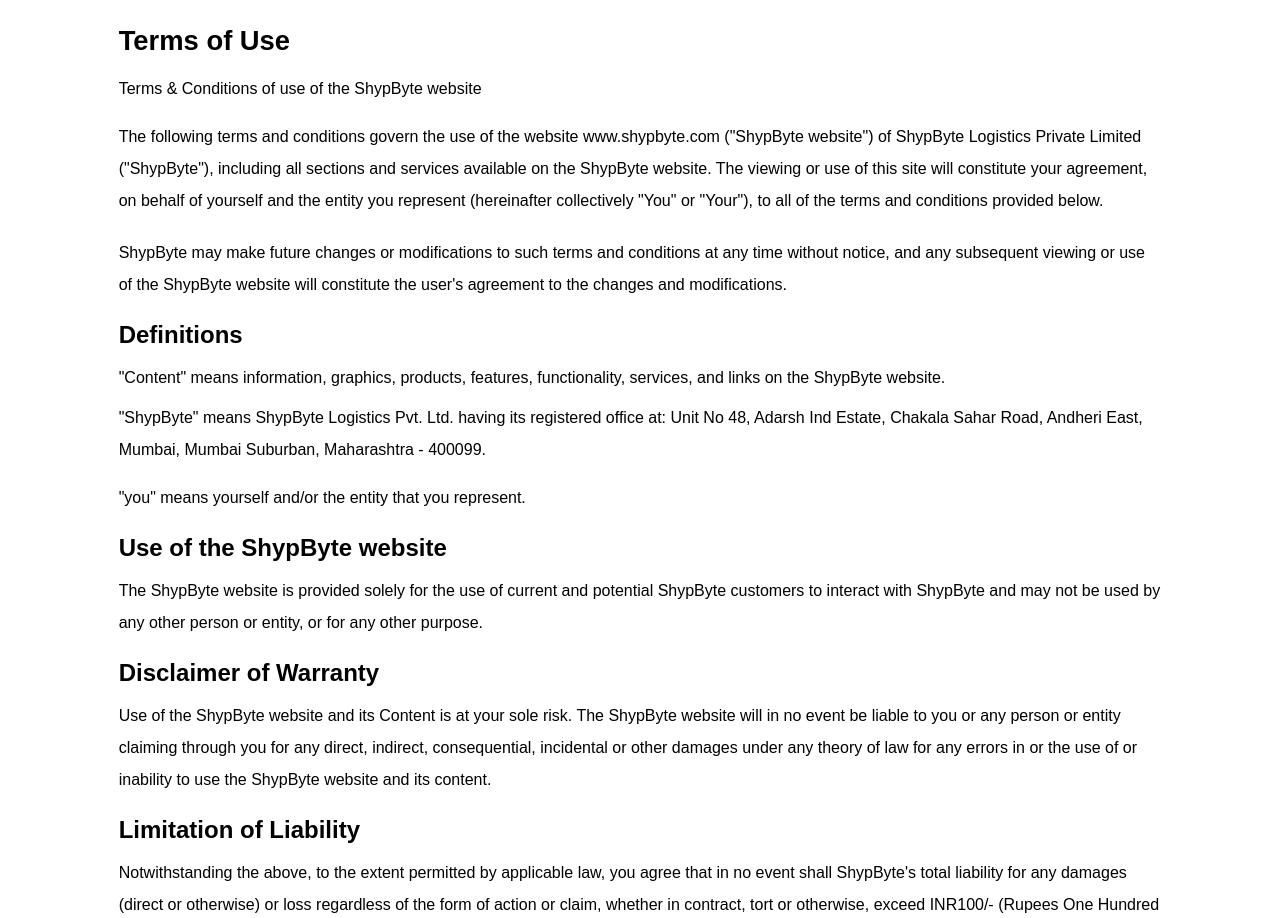
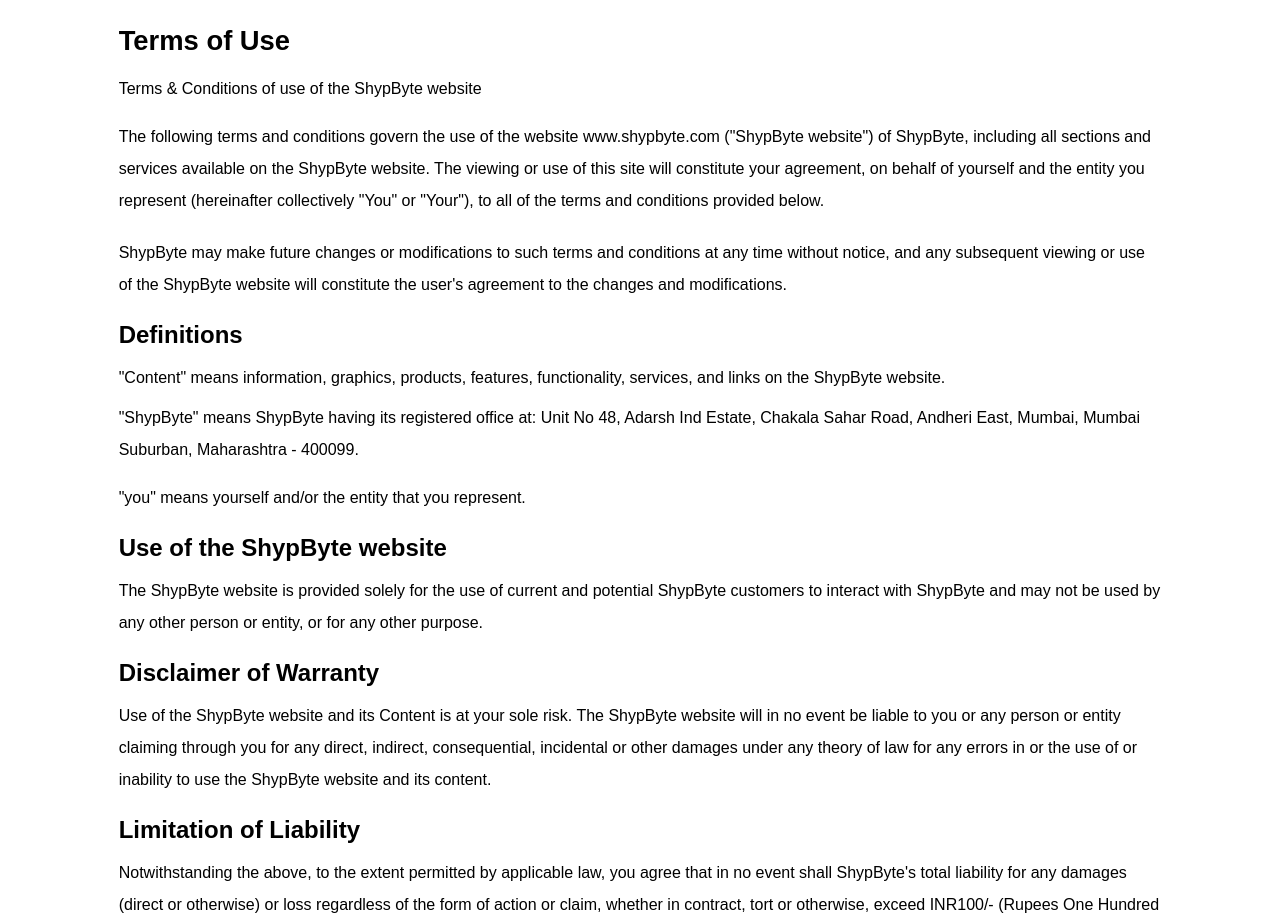
Before and after one commit to STATIC-WEBSITESITD/Shyp-Byte, a React (Vite) app: page /shipping-policy in a window 1280 px wide. Shown: the part 940-1858 px from the top of the page. Built offline with nearby package versions, Linux system fonts and the light colour scheme.

Commit message:
Updated company name

```diff
--- a/src/data/pageMeta.ts
+++ b/src/data/pageMeta.ts
@@ -91,7 +91,7 @@
   "/privacy-policy": {
     title: "Privacy Policy | Shyp Byte",
     description:
-      "ShypByte Logistics Pvt. Ltd. privacy policy. How we collect, use and protect your information on www.shypbyte.com. We never share or sell your data.",
+      "ShypByte privacy policy. How we collect, use and protect your information on www.shypbyte.com. We never share or sell your data.",
     keywords:
       "privacy policy, Shyp Byte, data protection, cookie policy, ShypByte Logistics",
     canonical: BASE_URL + "/privacy-policy",
--- a/src/pages/PrivacyPolicyPage.tsx
+++ b/src/pages/PrivacyPolicyPage.tsx
@@ -53,7 +53,7 @@
             <div className='col-lg-10'>
               <div className='tw-prose tw-prose-lg tw-max-w-none'>
                 <p className='tw-text-body tw-leading-relaxed tw-mb-5'>
-                  ShypByte Logistics Pvt. Ltd. (&quot;ShypByte&quot;) understands the importance of
+                  ShypByte understands the importance of
                   protecting the privacy of users of the ShypByte website www.shypbyte.com. The
                   information collected on the ShypByte website is used to market and improve the
                   services of ShypByte and its subsidiaries, to improve the content and services on
--- a/src/pages/ShippingPolicyPage.tsx
+++ b/src/pages/ShippingPolicyPage.tsx
@@ -83,8 +83,7 @@
                 </p>
                 <p className='tw-text-body tw-leading-relaxed tw-mb-5'>
                   The following terms and conditions govern the use of the website www.shypbyte.com
-                  (&quot;ShypByte website&quot;) of ShypByte Logistics Private Limited
-                  (&quot;ShypByte&quot;), including all sections and services available on the
+                  (&quot;ShypByte website&quot;) of ShypByte, including all sections and services available on the
                   ShypByte website. The viewing or use of this site will constitute your agreement,
                   on behalf of yourself and the entity you represent (hereinafter collectively
                   &quot;You&quot; or &quot;Your&quot;), to all of the terms and conditions provided
@@ -102,7 +101,7 @@
                   services, and links on the ShypByte website.
                 </p>
                 <p className='tw-text-body tw-leading-relaxed tw-mb-4'>
-                  &quot;ShypByte&quot; means ShypByte Logistics Pvt. Ltd. having its registered office
+                  &quot;ShypByte&quot; means ShypByte having its registered office
                   at: Unit No 48, Adarsh Ind Estate, Chakala Sahar Road, Andheri East, Mumbai, Mumbai
                   Suburban, Maharashtra - 400099.
                 </p>
```
